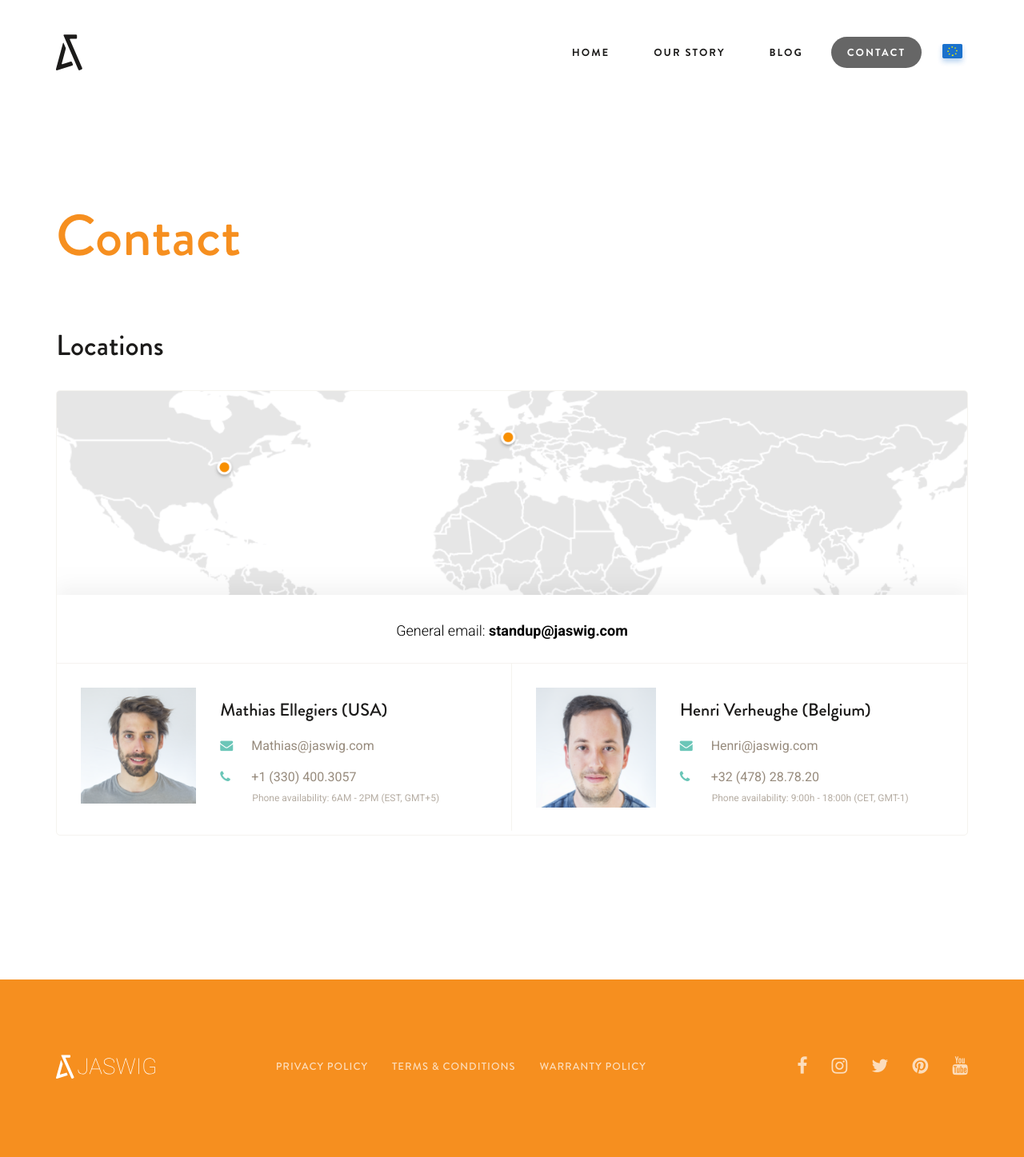
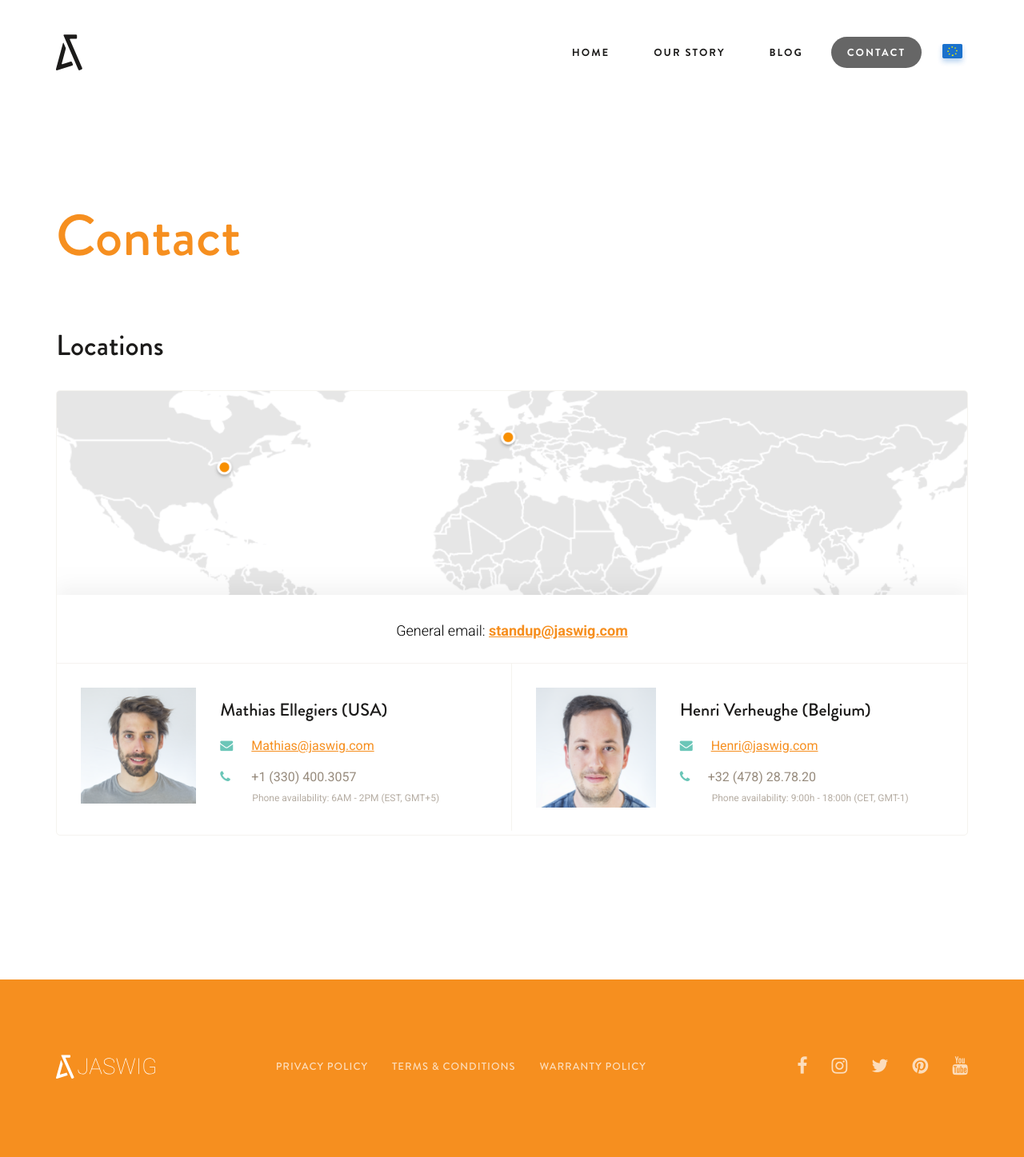
Before and after one commit to samuelrieder/jaswig.github.io, a Jekyll site: the page built from contact.html, in a window 1280 px wide. Shown: the whole page at 80% size. Built offline with Jekyll 4.4.1, drawn with Linux system fonts in a browser that asks for light colours; nearby versions of some CDN libraries.

Commit message:
Fix links

```diff
--- a/contact.html
+++ b/contact.html
@@ -25,7 +25,7 @@ position: 4
         </div>
         <div class="contact-locations-general row contact-padding">
           <div class="col-xs-12">
-            <span>General email: <strong>standup@jaswig.com</strong></span>
+            <span>General email: <a href="mailto:standup@jaswig.com"><strong>standup@jaswig.com</strong></a></span>
           </div>
         </div>
         <div class="contact-locations-people row">
@@ -37,8 +37,8 @@ position: 4
                 </div>
                 <div class="person-info col-xs-12 col-md-8">
                   <h3>Mathias Ellegiers (USA)</h3>
-                  <span><i class="fa fa-envelope"></i> Mathias@jaswig.com</span>
-                  <span><i class="fa fa-phone"></i> +1 (330) 400.3057</span>
+                  <span><i class="fa fa-envelope"></i> <a href="mailto:mathias@jaswig.com">Mathias@jaswig.com</a></span>
+                  <span><i class="fa fa-phone"></i> <a href="tel:+1 (330) 400.3057"></a>+1 (330) 400.3057</span>
                   <span class="person-av">Phone availability: 6AM - 2PM (EST, GMT+5)</span>
                 </div>
               </div>
@@ -52,8 +52,8 @@ position: 4
                 </div>
                 <div class="person-info col-xs-12 col-md-8">
                   <h3>Henri Verheughe (Belgium)</h3>
-                  <span><i class="fa fa-envelope"></i> Henri@jaswig.com</span>
-                  <span><i class="fa fa-phone"></i> +32 (478) 28.78.20</span>
+                  <span><i class="fa fa-envelope"></i> <a href="mailto:henri@jaswig.com">Henri@jaswig.com</a></span>
+                  <span><i class="fa fa-phone"></i><a href="tel:+32 (478) 28.78.20"></a>+32 (478) 28.78.20</span>
                   <span class="person-av">Phone availability: 9:00h - 18:00h (CET, GMT-1)</span>
                 </div>
               </div>
```
Also changed, not shown: index.html (+4 -4 lines).
